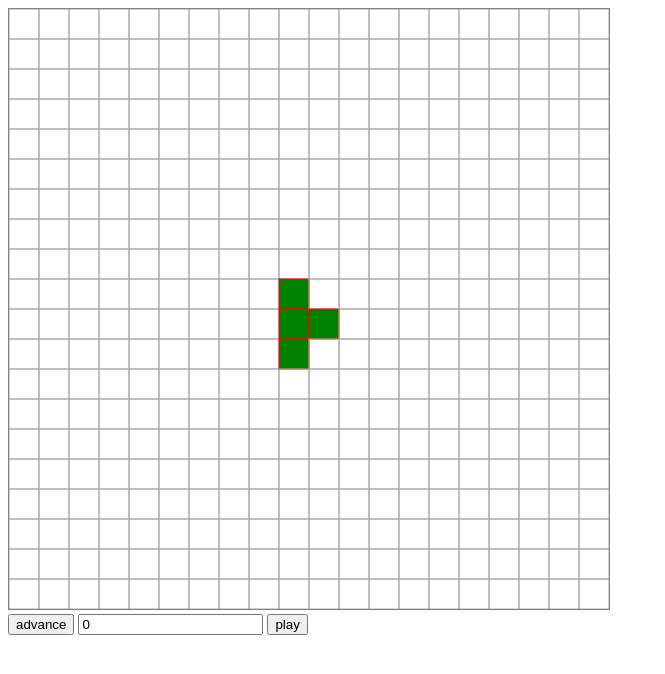
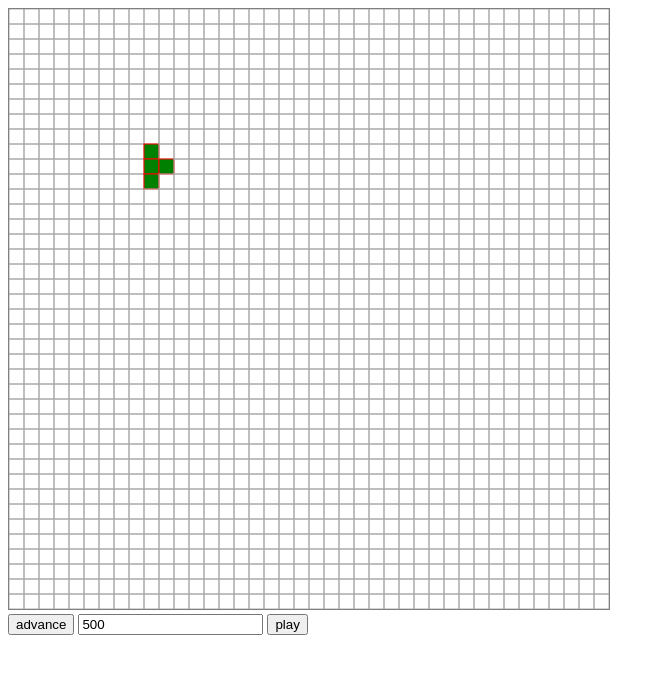
Before and after one commit to wveit/gameoflife-ts, a website with bundled scripts: page index.html in a window 1280 px wide. Shown: the whole page, without its empty margins (0-665 px from the left). Built offline with nearby package versions, Linux system fonts and the light colour scheme.

Commit message:
Can update delay

```diff
--- a/index.html
+++ b/index.html
@@ -14,7 +14,7 @@
   <canvas id="main-canvas" width="600" height="600"></canvas>
   <div>
     <button id="advance-button">advance</button>
-    <input id="advance-delay-input" type="number" value="0"/>
+    <input id="advance-delay-input" type="number"/>
     <button id="play-pause-button">play</button>
   </div>
 
--- a/src/index.ts
+++ b/src/index.ts
@@ -19,7 +19,7 @@ const delayInput = document.getElementById(
 ) as HTMLInputElement;
 
 // setup world
-let world = createWorld(20, 20);
+let world = createWorld(40, 40);
 setLiveCells(world, [
   [9, 9],
   [9, 10],
@@ -29,10 +29,11 @@ setLiveCells(world, [
 
 // setup app variables
 let isPlaying = false;
-let delay = 1000;
+let delay = 500;
 
 // initial draw
 drawWorld(world, canvas);
+delayInput.value = `${delay}`;
 
 function advance() {
   world = nextGeneration(world);
@@ -57,6 +58,13 @@ function handleCanvasClick(event: MouseEvent) {
   drawWorld(world, canvas);
 }
 
+function handleDelayChange(event: Event) {
+  if (!("target" in event && event.target)) return;
+  const target = event.target as HTMLInputElement;
+  delay = Number(target.value);
+}
+
 advanceButton.onclick = advance;
 playPauseButton.onclick = handlePlayPause;
 canvas.onclick = handleCanvasClick;
+delayInput.onchange = handleDelayChange;
```
